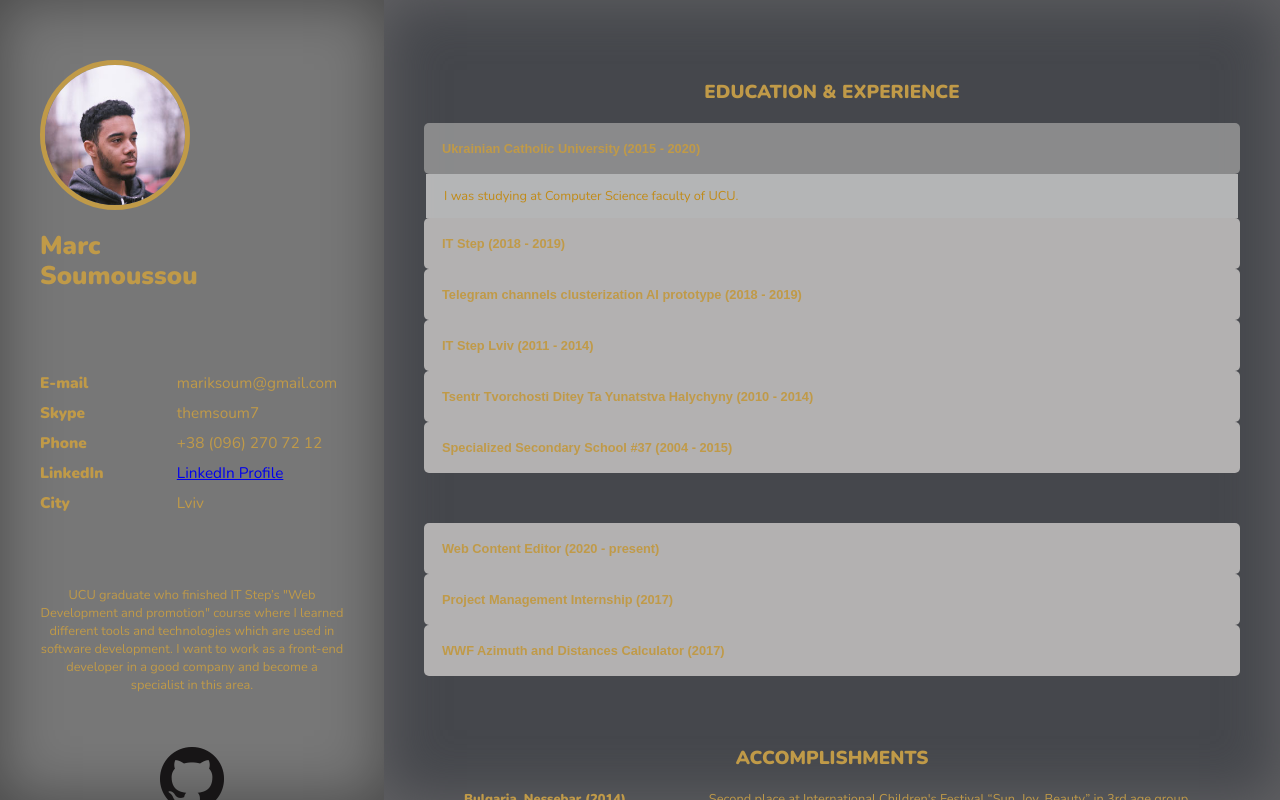
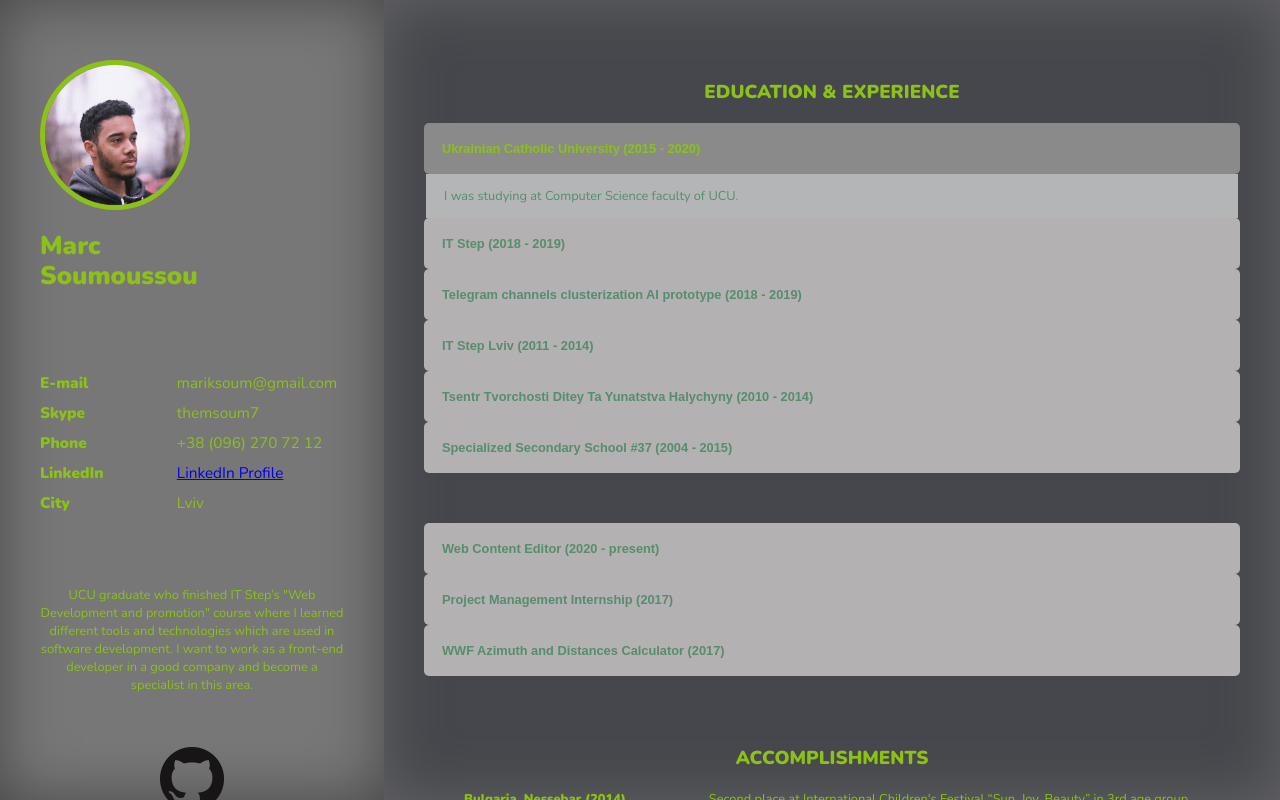
Before and after one commit to themsoum7/Intellias-Test-Task, a plain HTML site: page index.html in a window 1280 px wide. Both pictures are taken after a click on the button "Ukrainian Catholic University (2015 - 2020)". Drawn offline with nearby package versions, Linux system fonts and the light colour scheme.

Commit message:
change color gamma from orange to green

```diff
--- a/styles/style.css
+++ b/styles/style.css
@@ -17,7 +17,7 @@ html, body {
 
 .my-profile {
     background-color: #777777;
-    color: #c09a48;
+    color: #8cc117;
     float: left;
     width: 30%;
     height: 100%;
@@ -27,7 +27,7 @@ html, body {
 .my-experience {
     overflow: auto;
     background-color: #45474c;
-    color: #c09a48;
+    color: #8cc117;
     float: left;
     width: 70%;
     position: relative;
@@ -59,7 +59,7 @@ html, body {
     width: 150px;
     height: 150px;
     border-radius: 150px;
-    border: 5px solid #c09a48;
+    border: 5px solid #8cc117;
     float: left;
     margin-right: 30px;
 }
@@ -105,7 +105,7 @@ html, body {
 
 .accordion, .accordion1 {
     background-color: rgb(179, 177, 177);
-    color: #c09a48;
+    color: #568d6d;
     cursor: pointer;
     padding: 18px;
     width: 100%;
@@ -123,6 +123,7 @@ html, body {
 
 .active, .accordion:hover, .accordion1:hover {
     background-color: rgba(151, 151, 151, 0.842);
+    color: #8cc117;
 }
 
 .panel {
@@ -131,7 +132,7 @@ html, body {
     overflow: hidden;
     text-align: left;
     font-size: 1vw;
-    color: #c18b17;
+    color: #568d6d;
     max-height: 0;
     transition: max-height 0.2s ease-out;
     width: 99.5%;
@@ -205,7 +206,7 @@ ul {
 .skill-percent::before{
     content: "";
     height: 6px;
-    background: #c09a48;
+    background: #568d6d;
     position: absolute;
     margin-top: 3px;
     bottom: 0;
@@ -246,7 +247,7 @@ ul {
 .language-percent::before{
     content: "";
     height: 6px;
-    background: #c09a48;
+    background: #568d6d;
     position: absolute;
     margin-top: 3px;
     bottom: 0;
```
